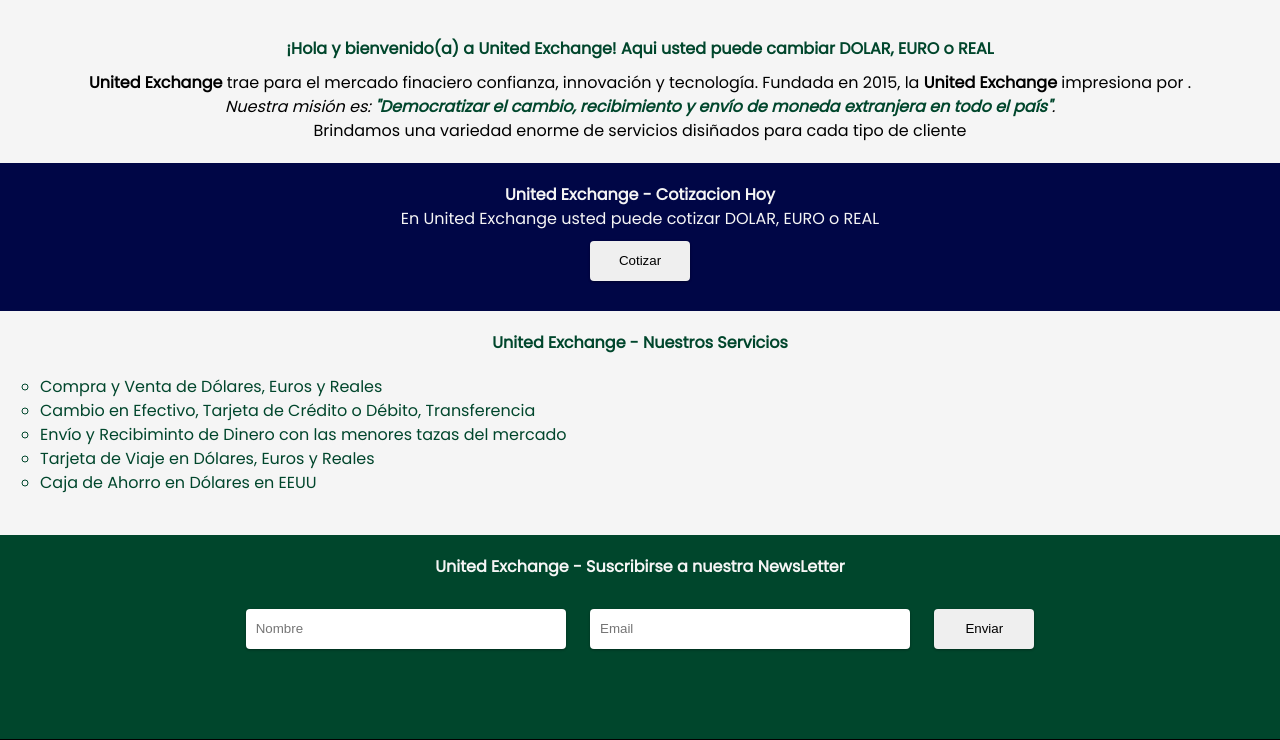
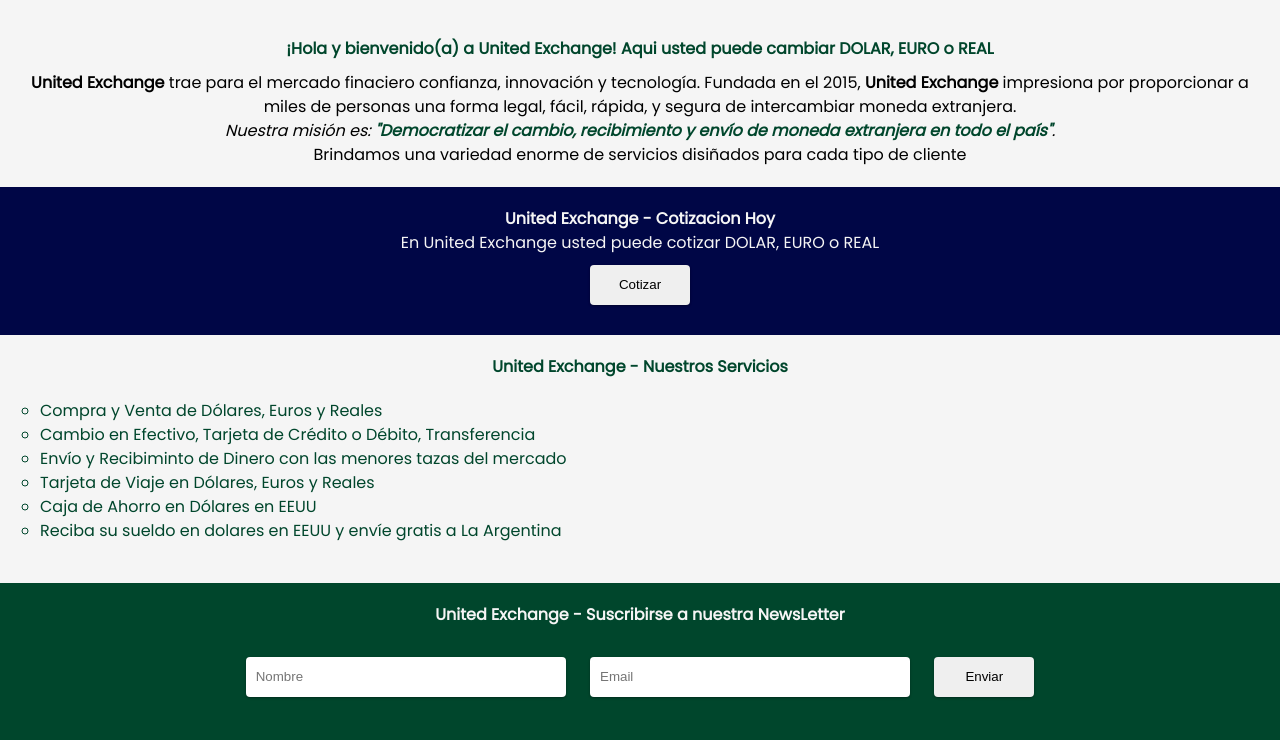
Before and after one commit to cunha-eduu/entregaCoder-jS44555-DaCunhaManoelWhodlleEduardo, a plain HTML site: page index.html in a window 1280 px wide. Shown: the part 422-1162 px from the top of the page. Drawn offline with Linux system fonts and the light colour scheme.

Commit message:
Ajustes en los textos HTML

```diff
--- a/index.html
+++ b/index.html
@@ -16,7 +16,7 @@
 
     <div class="principal">
         <h2 class="principal__h2"><strong>Bienvenido(a) a United Exchange</strong> </h2>
-        <p class="parrafo__introductorio"><strong>United Exchange</strong> trae para el mercado finaciero confianza, innovación y  tecnología. Fundada en 2015, la <strong>United Exchange</strong> impresiona por .</p>
+        <p class="parrafo__introductorio"><strong>United Exchange</strong> trae para el mercado finaciero confianza, innovación y  tecnología. Fundada en el 2015, <strong>United Exchange</strong> impresiona por proporcionar a miles de personas una forma legal, fácil, rápida, y segura de intercambiar moneda extranjera.</p>
 
         <p class="parrafo__mision"><em>Nuestra misión es: <strong>"Democratizar el cambio, recibimiento y envío de moneda extranjera en todo el país"</strong>.</em></p>
 
@@ -37,6 +37,7 @@
             <li>Envío y Recibiminto de Dinero con las menores tazas del mercado </li>
             <li>Tarjeta de Viaje en Dólares, Euros y Reales</li>
             <li>Caja de Ahorro en Dólares en EEUU</li>
+            <li>Reciba su sueldo en dolares en EEUU y envíe gratis a La Argentina</li>
         </ul>
     </div>
 
@@ -61,8 +62,8 @@
 
 <footer class="footer">
     <p class="footer__p1">
-      <span class="footer__p1__nowrap">Copyright &copy; <time id="year"></time></span>
-      <span class="footer__p1__nowrap">United Exchange</span>
+    <span class="footer__p1__nowrap">Copyright &copy; <time id="year"></time></span>
+    <span class="footer__p1__nowrap">United Exchange</span>
     </p>
 </footer>
 
```
